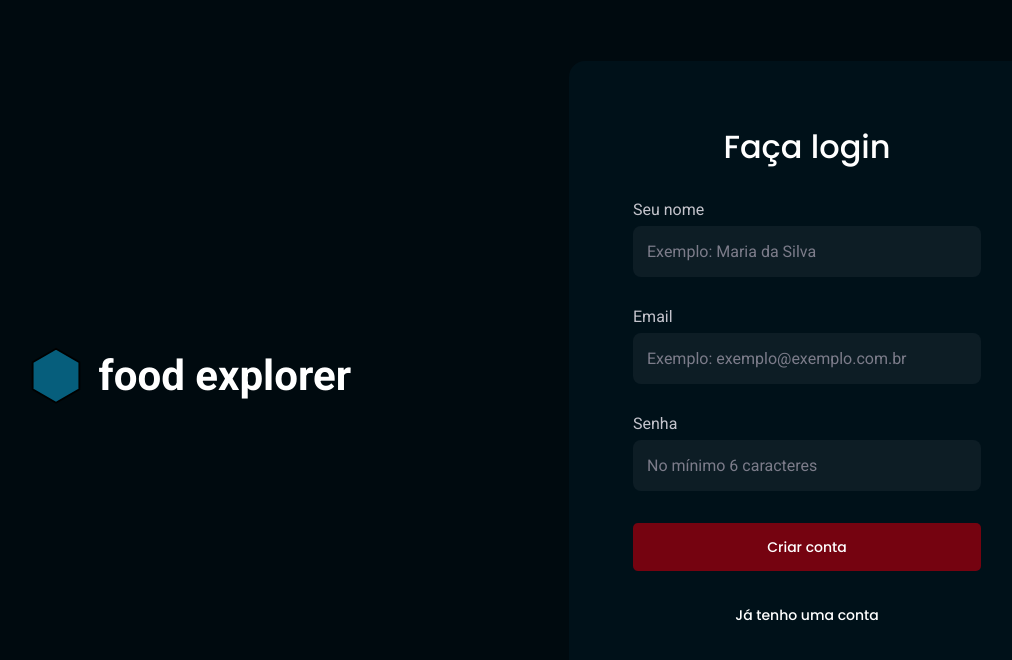
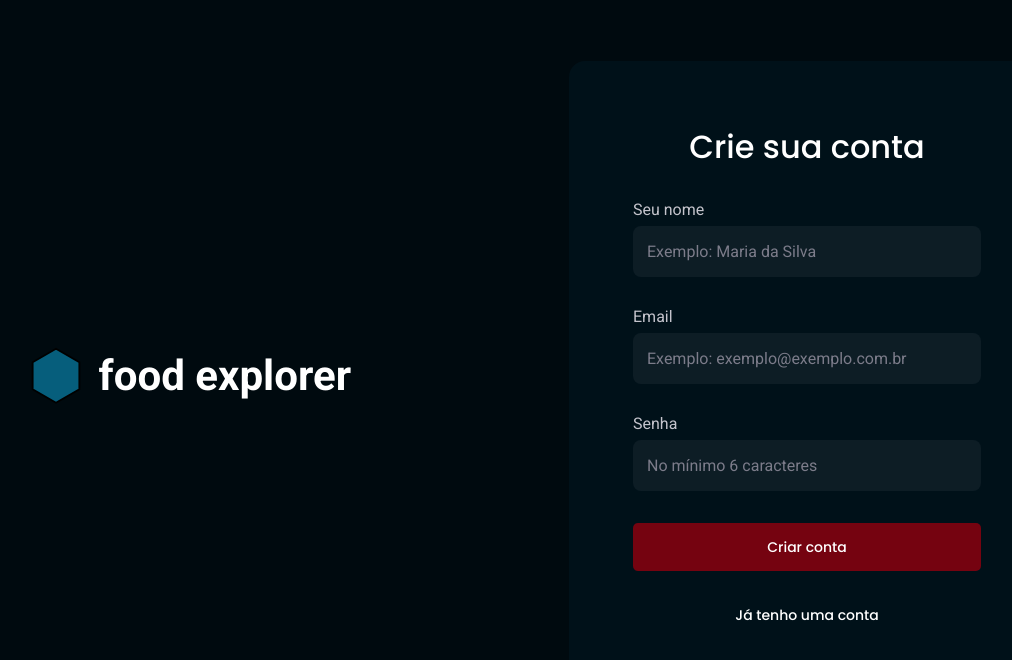
Before and after one commit to arauujo/foodexplorer-ui, a React (Vite) app: page /register in a window 1280 px wide. Shown: the top 660 px of the page, without its empty margins (127-1139 px from the left). Built offline with nearby package versions, Linux system fonts and the light colour scheme; no server answers.

Commit message:
update SignUp form header to reflect account creation

```diff
--- a/src/pages/SignUp/index.jsx
+++ b/src/pages/SignUp/index.jsx
@@ -44,7 +44,7 @@ export function SignUp() {
       </div>
 
       <Form onKeyDown={handleKeydown}>
-        <h2 className="desktop-only">Faça login</h2>
+        <h2 className="desktop-only">Crie sua conta</h2>
         <Input
           label="Seu nome"
           type="text"
```
